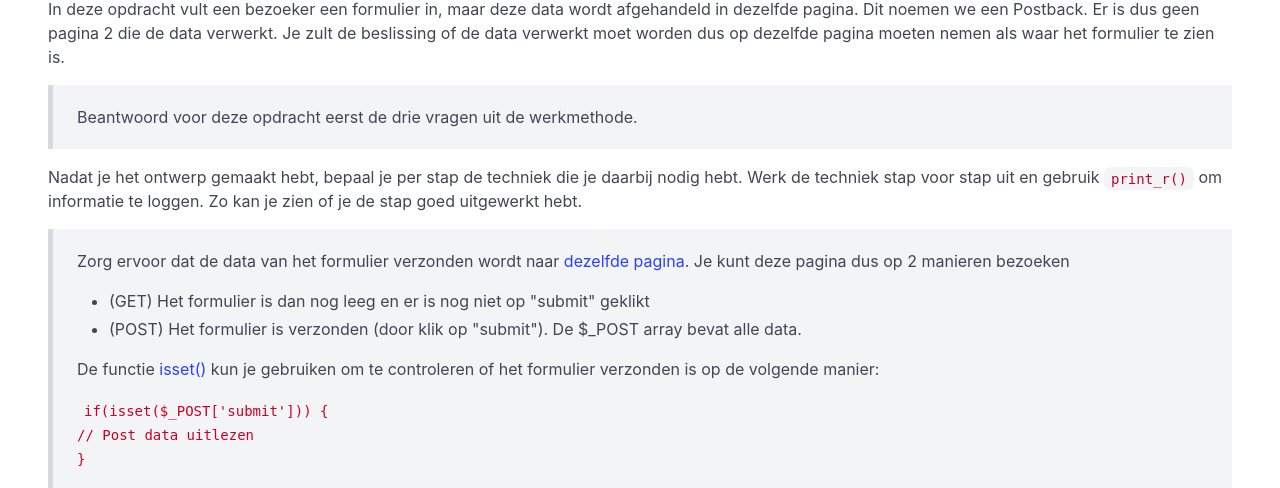
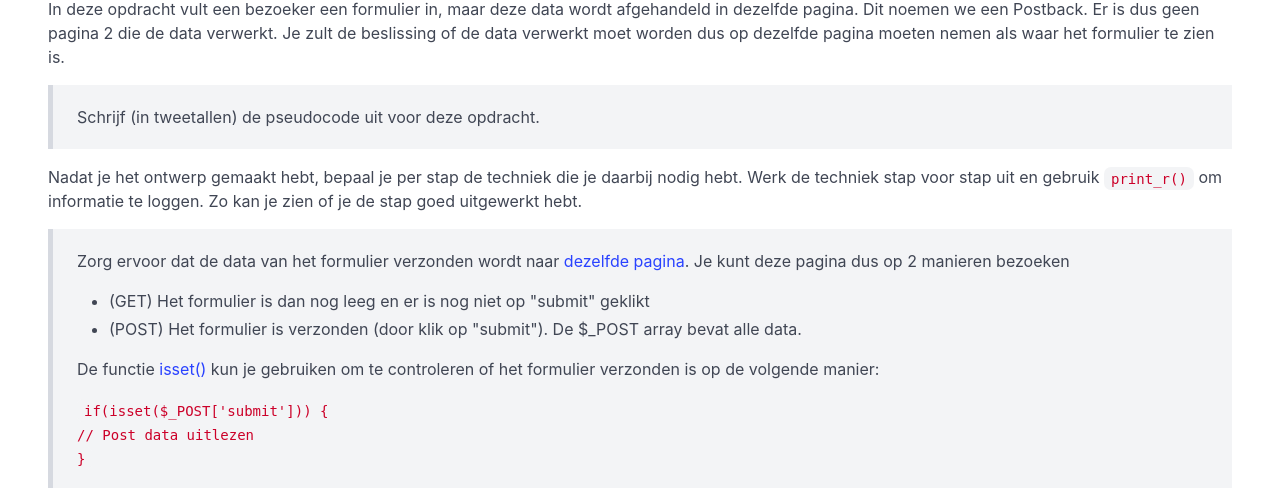
Before and after one commit to HR-CMGT/PRG02-2024-2025, a PHP site: page / in a window 1280 px wide. Shown: the part 403-891 px from the top of the page. Run offline with PHP 8.4, Linux system fonts and the light colour scheme.

Commit message:
CHANGE removed title werkmethode

```diff
--- a/les3/exercises/index.php
+++ b/les3/exercises/index.php
@@ -47,7 +47,7 @@
             als waar het formulier te zien is.
         </p>
         <blockquote>
-            Beantwoord voor deze opdracht eerst de drie vragen uit de werkmethode.
+            Schrijf (in tweetallen) de pseudocode uit voor deze opdracht.
         </blockquote>
 
         <p>Nadat je het ontwerp gemaakt hebt, bepaal je per stap de techniek die je daarbij nodig hebt. Werk de
```
Also changed, not shown: les3/README.md.
